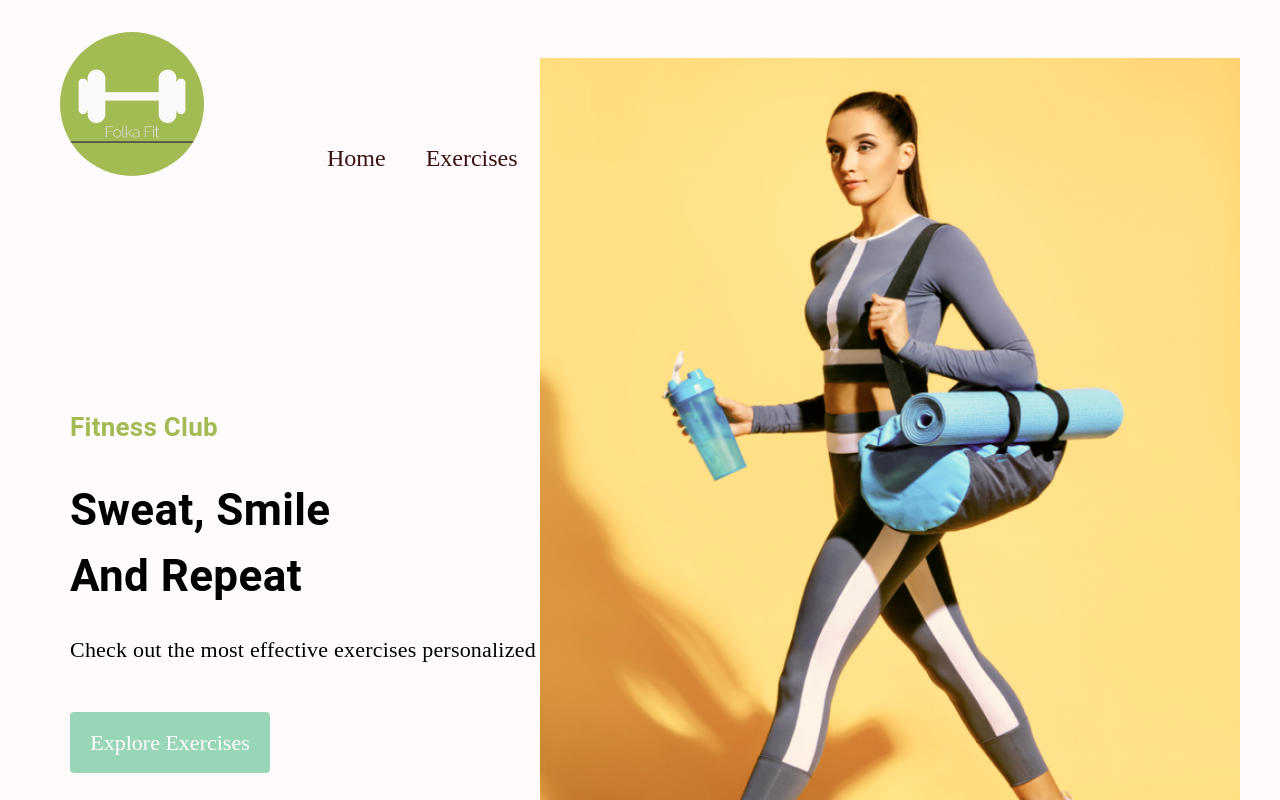
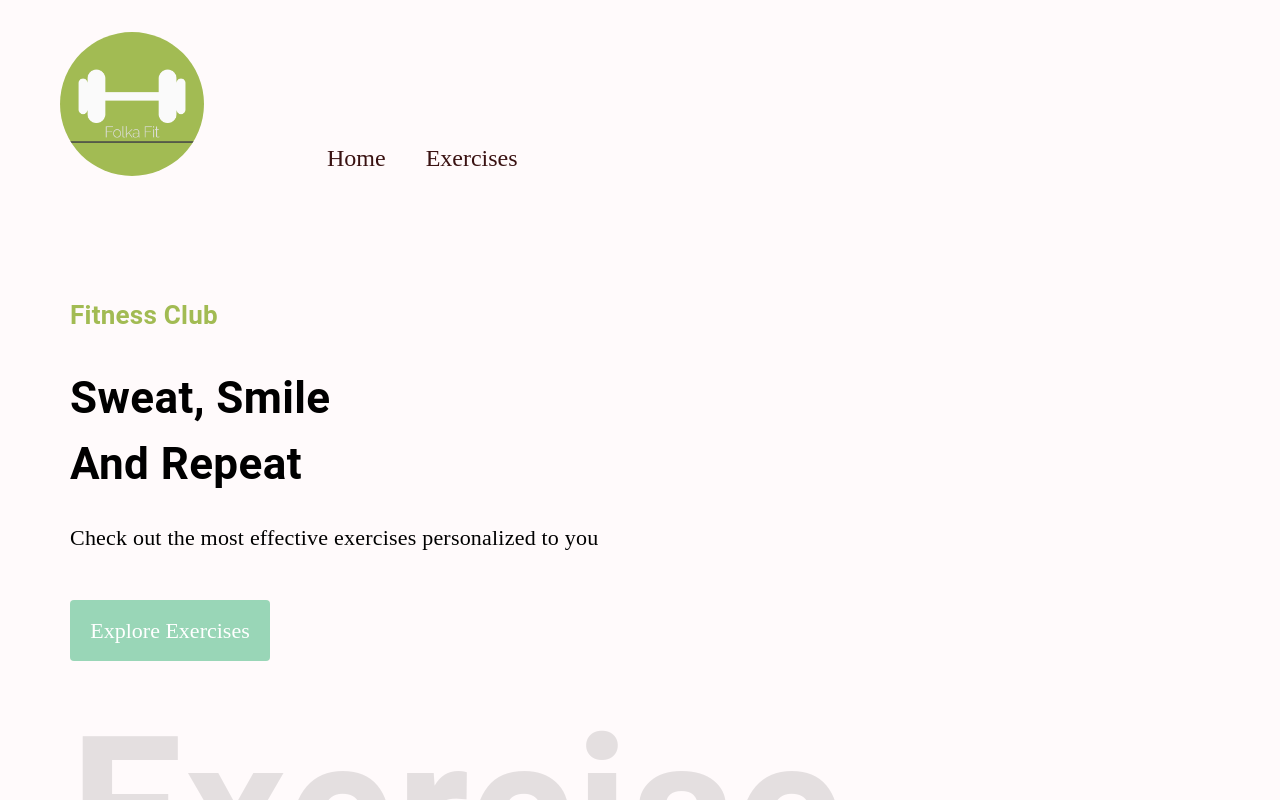
Before and after one commit to Folka2134/folka-fit, a React (Create React App) app: page / in a window 1280 px wide. Shown: the top 800 px of the page. Built offline with nearby package versions, Linux system fonts and the light colour scheme; no server answers.

Commit message:
updated styles

```diff
--- a/src/App.js
+++ b/src/App.js
@@ -1,15 +1,20 @@
-import React from 'react';
-import { Route, Routes } from 'react-router-dom';
-import { Box } from '@mui/material';
+import React from "react";
+import { Route, Routes } from "react-router-dom";
+import { Box } from "@mui/material";
 
-import './App.css';
-import ExerciseDetail from './pages/ExerciseDetail';
-import Home from './pages/Home';
-import Navbar from './components/Navbar';
-import Footer from './components/Footer';
+import "./App.css";
+import ExerciseDetail from "./pages/ExerciseDetail";
+import Home from "./pages/Home";
+import Navbar from "./components/Navbar";
+import Footer from "./components/Footer";
 
 const App = () => (
-  <Box width="400px" sx={{ width: { xl: '1488px' } }} m="auto">
+  <Box
+    width="400px"
+    sx={{ width: { xl: "1488px" } }}
+    m="auto"
+    className="min-h-screen"
+  >
     <Navbar />
     <Routes>
       <Route path="/" element={<Home />} />
--- a/src/components/HeroBanner.js
+++ b/src/components/HeroBanner.js
@@ -5,7 +5,7 @@ import HeroBannerImage from "../assets/images/banner.png";
 
 const HeroBanner = () => (
   <Box
-    sx={{ mt: { lg: "212px", xs: "70px" }, ml: { sm: "50px" } }}
+    sx={{ mt: { lg: "100px", xs: "70px" }, ml: { sm: "50px" } }}
     position="relative"
     p="20px"
   >
@@ -53,7 +53,7 @@ const HeroBanner = () => (
     >
       Exercise
     </Typography>
-    <img src={HeroBannerImage} alt="hero-banner" className="hero-banner-img" />
+    {/* <img src={HeroBannerImage} alt="hero-banner" className="hero-banner-img" /> */}
   </Box>
 );
 
```
